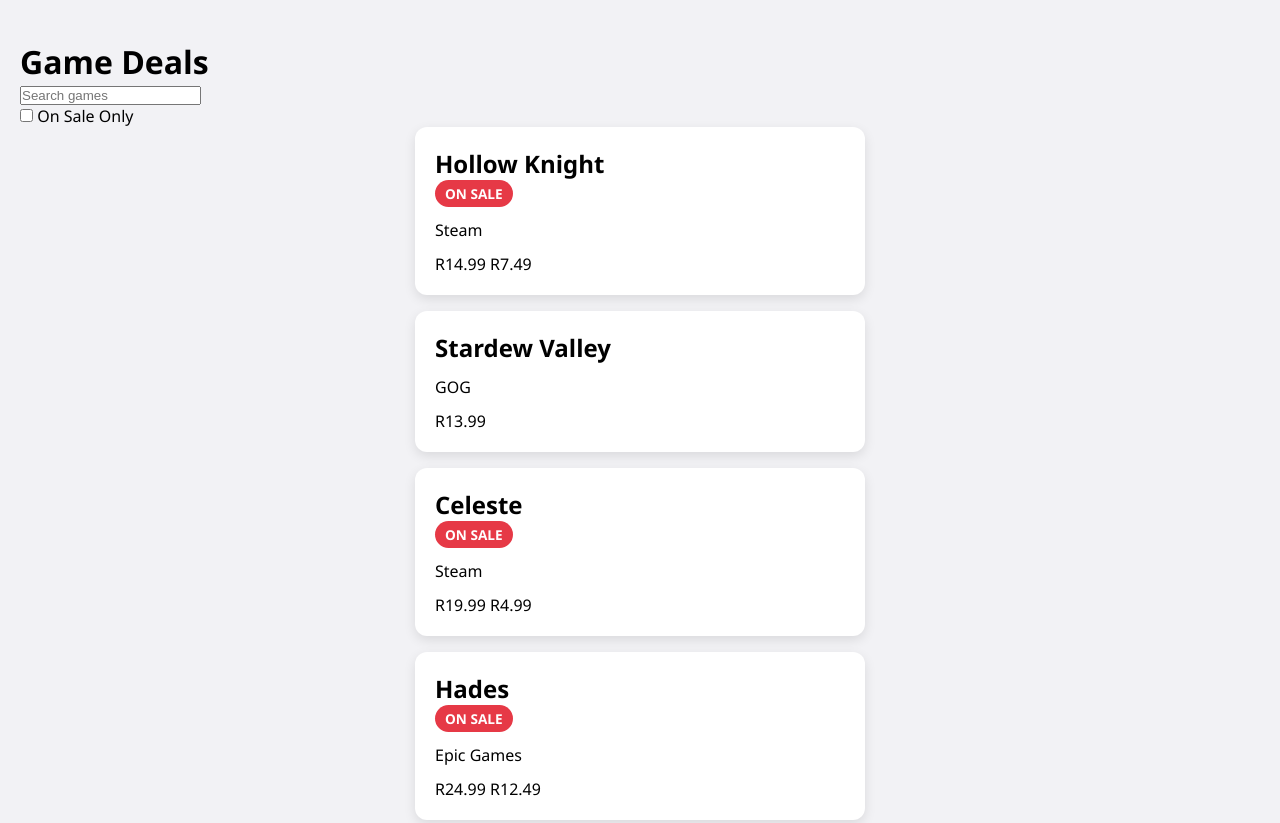
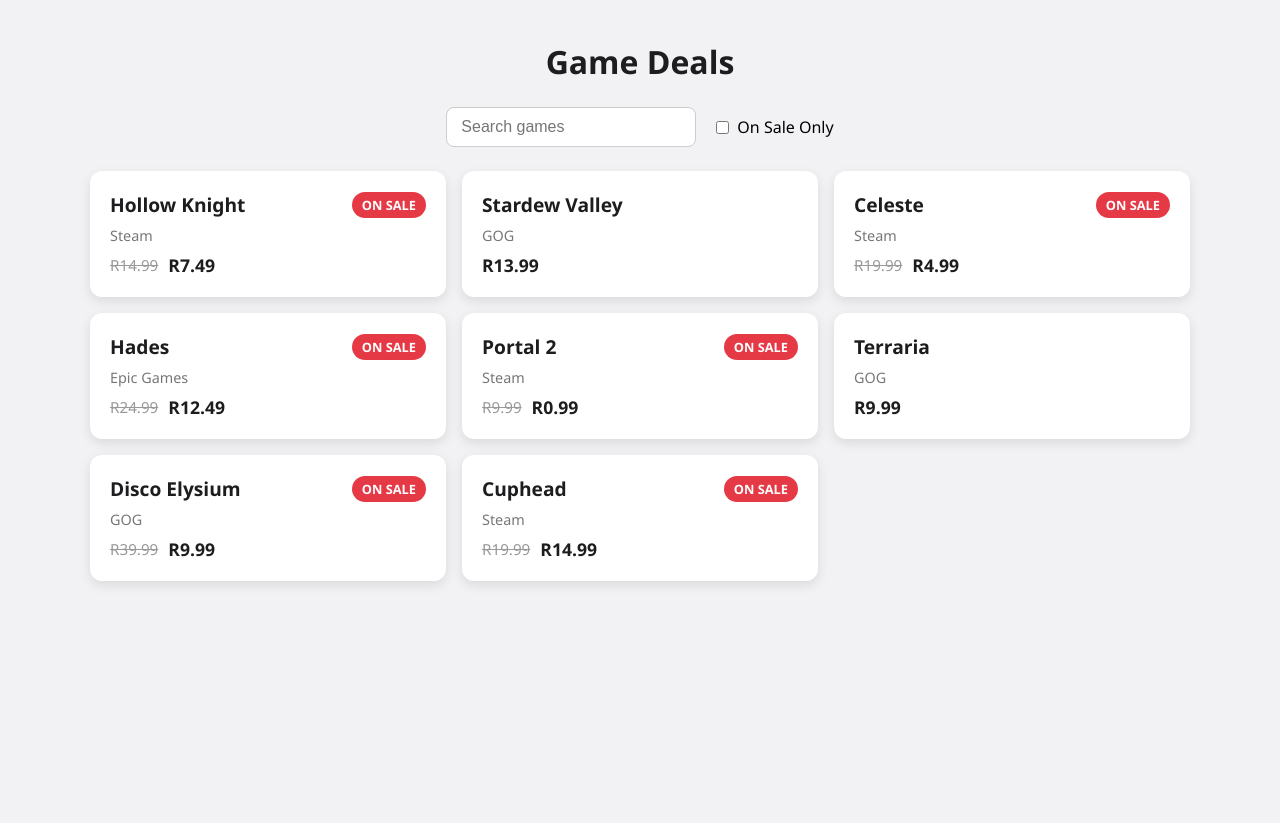
Before and after one commit to MinteNecha/Game_Deals, a plain HTML site: page index.html in a window 1280 px wide. Shown: the top 823 px of the page. After the commit the page ends 800 px from the top, so only its background shows below. Drawn offline with Linux system fonts and the light colour scheme.

Commit message:
style: enhance layout and styling of game list and controls

```diff
--- a/style.css
+++ b/style.css
@@ -10,19 +10,48 @@ body {
     padding: 40px 20px;
 }
 
+h1 {
+    text-align: center;
+    margin-bottom: 24px;
+    color: #1d1d1f;
+}
+
+.controls {
+    display: flex;
+    justify-content: center;
+    align-items: center;
+    gap: 20px;
+    margin-bottom: 24px;
+    flex-wrap: wrap;
+}
+
+#search-input {
+    padding: 10px 14px;
+    border: 1px solid #ccc;
+    border-radius: 8px;
+    font-size: 1rem;
+    width: 250px;
+}
+
+.checkbox-wrapper {
+    display: flex;
+    align-items: center;
+    gap: 8px;
+}
+
 #games-list {
-    display: flex;
-    flex-direction: column;
-    align-items: center;
+    display: grid;
+    grid-template-columns: repeat(auto-fit, minmax(280px, 1fr));
     gap: 16px;
+    max-width: 1100px;
+    margin: 0 auto;
 }
 
 .game-card {
     padding: 20px;
     display: flex;
     flex-direction: column;
-    gap: 12px;
-    width: 450px;
+    gap: 8px;
     background-color: #ffffff;
     border-radius: 12px;
     box-shadow: 0 4px 12px rgba(0, 0, 0, 0.1);
@@ -34,13 +63,46 @@ body {
     box-shadow: 0 8px 20px rgba(0, 0, 0, 0.15);
 }
 
+.card-header {
+    display: flex;
+    justify-content: space-between;
+    align-items: center;
+}
+
+.card-header h2 {
+    font-size: 1.2rem;
+    color: #1d1d1f;
+}
+
+.store {
+    color: #777;
+    font-size: 0.9rem;
+}
+
+.price {
+    font-size: 1.1rem;
+    display: flex;
+    align-items: center;
+    gap: 10px;
+}
+
+.original-price {
+    text-decoration: line-through;
+    color: #999;
+    font-size: 0.95rem;
+}
+
+.sale-price {
+    font-weight: bold;
+    color: #1d1d1f;
+}
+
 .tag {
     display: inline-block;
     font-weight: bold;
-    font-size: 0.85rem;
+    font-size: 0.8rem;
     color: #ffffff;
     background-color: #e63946;
     padding: 4px 10px;
     border-radius: 999px;
-    width: fit-content;
 }
```
